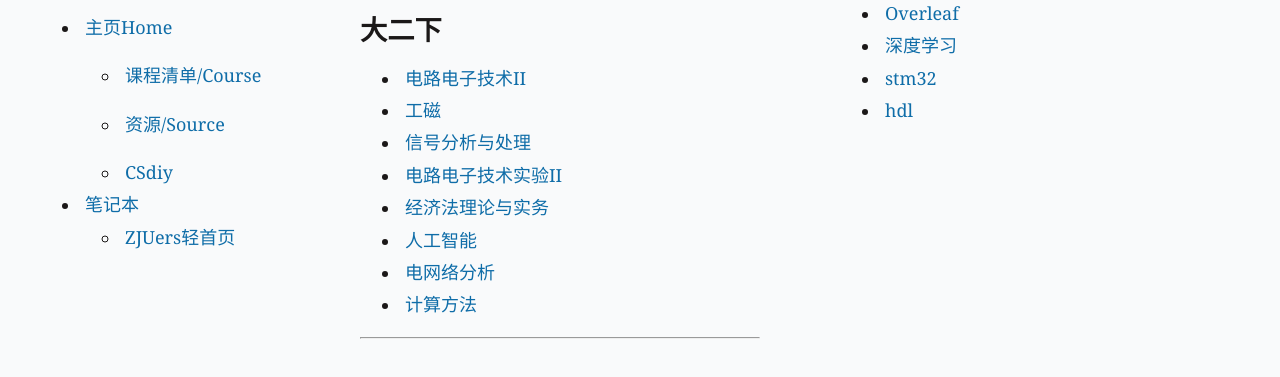
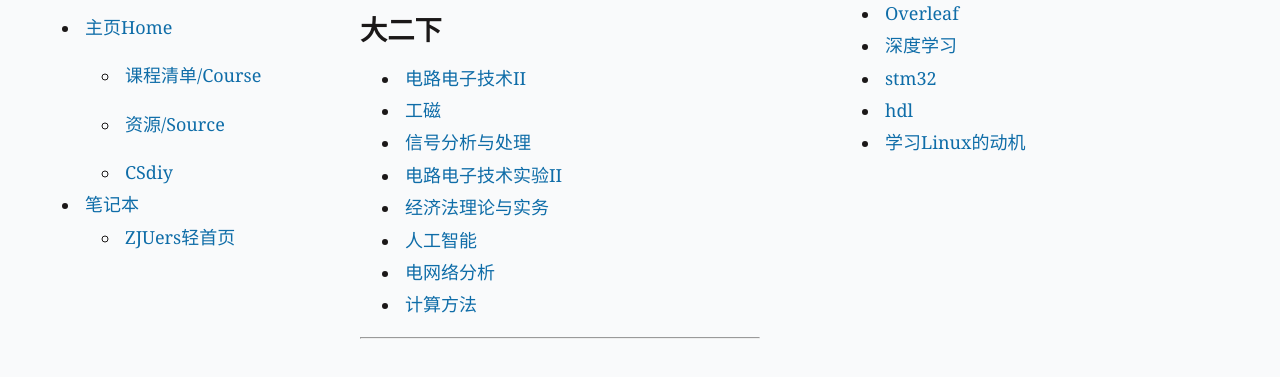
Before and after one commit to IIIILing/eediy, a website built with Vite: page index.html in a window 1280 px wide. Shown: the part 431-808 px from the top of the page. Built offline with nearby package versions, Linux system fonts and the light colour scheme; files whose address does not match are found by name.

Commit message:
更新2025.2.15

```diff
--- a/index.html
+++ b/index.html
@@ -102,6 +102,7 @@ a {
                         <li><a href = "https://courses.d2l.ai/zh-v2/">深度学习</a></li>
                         <li><a href = "https://shequ.stmicroelectronics.cn/portal.php">stm32</a></li>
                         <li><a href = "https://hdlbits.01xz.net/wiki/Main_Page">hdl</a></li>
+                        <li><a href = "https://ysyx.oscc.cc/slides/2205/02.html">学习Linux的动机</a></li>
 
                     </ul>
                 </div>
```
